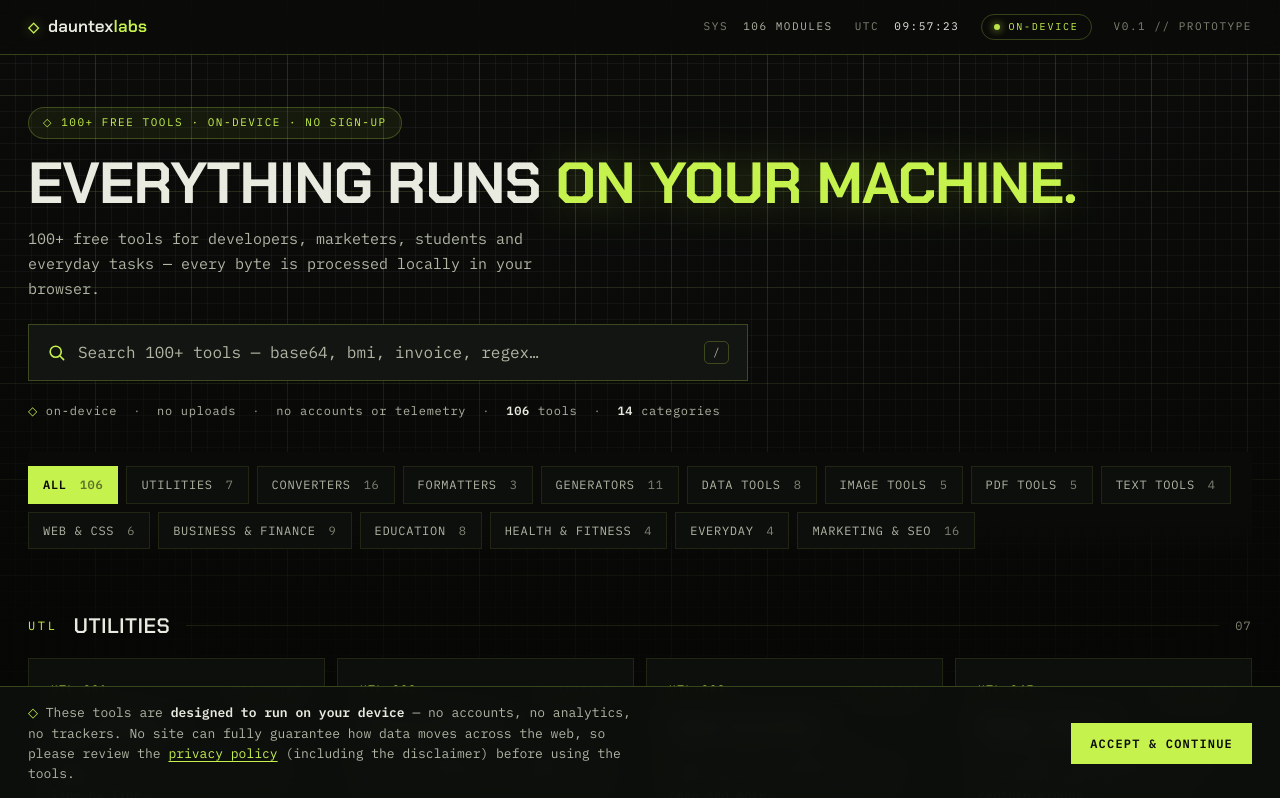
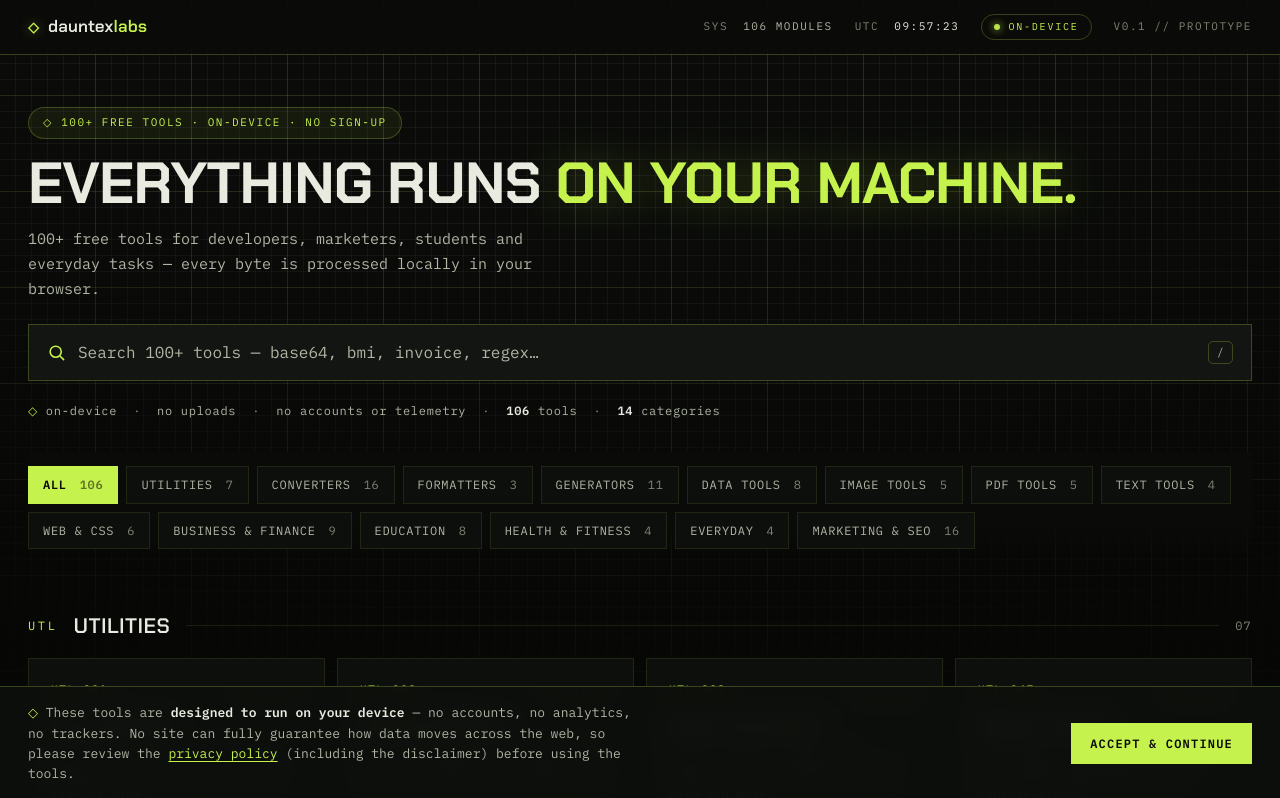
Before and after one commit to jha-adrs/dauntexlabs, a Next.js app: page / in a window 1280 px wide. Shown: the top 798 px of the page. Built offline with nearby package versions, Linux system fonts and the light colour scheme.

Commit message:
UX: make homepage search full-width

```diff
--- a/app/globals.css
+++ b/app/globals.css
@@ -282,7 +282,7 @@ a {
   align-items: center;
   gap: 12px;
   margin-top: 22px;
-  max-width: 720px;
+  width: 100%;
   border: 1px solid var(--line-strong);
   background: var(--ink-800);
   padding: 15px 18px;
```
